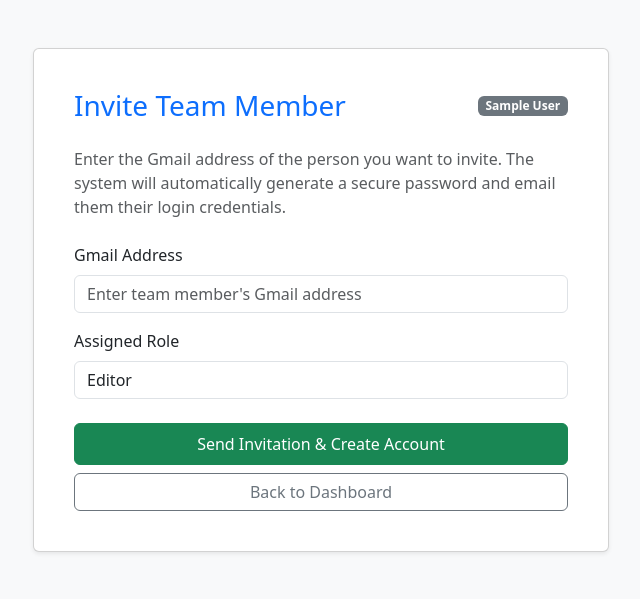
After one commit to nawabsakib5/Social-Media-Manager, a Django app: page /accounts/invite/ in a window 1280 px wide. The commit adds this page. Shown: the top 599 px of the page, without its empty margins (319-959 px from the left). Run offline with Django 5.2, Linux system fonts and the light colour scheme; a user stored in the database is signed in; tables that the repository leaves empty hold one stand-in row (values such as "Sample post"); parts of the project's set-up code (start-up, migrations or seed data) failed here and were passed over.

```diff
--- /dev/null
+++ b/accounts/forms.py
@@ -0,0 +1,16 @@
+from django import forms
+
+class TeamInviteForm(forms.Form):
+    email = forms.EmailField(
+        widget=forms.EmailInput(attrs={
+            'class': 'form-control',
+            'placeholder': 'Enter team member\'s Gmail address'
+        }),
+        label="Gmail Address"
+    )
+    role = forms.ChoiceField(
+        choices=[('editor', 'Editor'), ('viewer', 'Viewer')],
+        widget=forms.Select(attrs={'class': 'form-control'}),
+        initial='editor',
+        label="Assigned Role"
+    )
--- /dev/null
+++ b/accounts/templates/accounts/invite_member.html
@@ -0,0 +1,47 @@
+<!DOCTYPE html>
+<html lang="en">
+<head>
+    <meta charset="UTF-8">
+    <meta name="viewport" content="width=device-width, initial-scale=1.0">
+    <title>Invite Team Member - {{ active_team.name }}</title>
+    <link href="https://cdn.jsdelivr.net/npm/bootstrap@5.3.0/dist/css/bootstrap.min.css" rel="stylesheet">
+</head>
+<body class="bg-light py-5">
+    <div class="container" style="max-width: 600px;">
+        <div class="card shadow-sm p-4">
+            <div class="card-body">
+                <div class="d-flex justify-content-between align-items-center mb-4">
+                    <h1 class="h3 text-primary mb-0">Invite Team Member</h1>
+                    <span class="badge bg-secondary">{{ active_team.name }}</span>
+                </div>
+
+                <p class="text-muted mb-4">
+                    Enter the Gmail address of the person you want to invite.
+                    The system will automatically generate a secure password and email them their login credentials.
+                </p>
+
+                <form method="POST">
+                    {% csrf_token %}
+
+                    <div class="mb-3">
+                        <label class="form-label font-weight-bold">{{ form.email.label }}</label>
+                        {{ form.email }}
+                    </div>
+
+                    <div class="mb-4">
+                        <label class="form-label font-weight-bold">{{ form.role.label }}</label>
+                        {{ form.role }}
+                    </div>
+
+                    <div class="d-grid gap-2">
+                        <button type="submit" class="btn btn-success py-2 font-weight-bold">
+                            Send Invitation & Create Account
+                        </button>
+                        <a href="{% url 'post_list' %}" class="btn btn-outline-secondary">Back to Dashboard</a>
+                    </div>
+                </form>
+            </div>
+        </div>
+    </div>
+</body>
+</html>
--- /dev/null
+++ b/accounts/urls.py
@@ -0,0 +1,8 @@
+from django.urls import path
+from . import views
+
+app_name = 'accounts'
+
+urlpatterns = [
+    path('invite/', views.invite_team_member, name='invite_member'),
+]
--- /dev/null
+++ b/accounts/views.py
@@ -0,0 +1,101 @@
+from django.shortcuts import render, redirect
+from django.contrib.auth.decorators import login_required
+from django.contrib.auth.models import User
+from django.contrib import messages
+from django.utils.crypto import get_random_string
+from django.core.mail import send_mail
+from django.conf import settings
+from .models import TeamMember, Team
+from .forms import TeamInviteForm
+
+@login_required
+def invite_team_member(request):
+    # 1. Retrieve the logged-in user's active team membership
+    membership = request.user.teammemberships.first()
+    if not membership or membership.role != 'admin':
+        messages.error(request, "Access Denied: Only the team Admin can invite new members.")
+        return redirect('post_list')
+
+    active_team = membership.team
+
+    if request.method == 'POST':
+        form = TeamInviteForm(request.POST)
+        if form.is_valid():
+            email = form.cleaned_data['email']
+            role = form.cleaned_data['role']
+
+            # 2. Check if the User already exists in our database
+            user_exists = User.objects.filter(email=email).exists()
+
+            if user_exists:
+                invited_user = User.objects.get(email=email)
+                # Check if they are already in the same team
+                if TeamMember.objects.filter(user=invited_user, team=active_team).exists():
+                    messages.warning(request, f"'{email}' is already a member of this team.")
+                    return redirect('accounts:invite_member')
+
+                # Link existing user to this team
+                TeamMember.objects.create(
+                    user=invited_user,
+                    team=active_team,
+                    role=role
+                )
+
+                # Send simple notification email to the existing user
+                subject = f"You've been added to {active_team.name}"
+                message = f"Hello,\n\nYou have been added to the team '{active_team.name}' as a {role.upper()}.\nYou can now log in to view your dashboard."
+                send_mail(subject, message, settings.DEFAULT_FROM_EMAIL, [email])
+
+                messages.success(request, f"Successfully linked existing user {email} to your team!")
+            else:
+                # 3. Generate a secure random password for the new user
+                auto_password = get_random_string(length=12)
+
+                # 4. Create the new Django User (Gmail as username & email)
+                invited_user = User.objects.create_user(
+                    username=email,
+                    email=email,
+                    password=auto_password
+                )
+
+                # 5. Bind the new user to the Admin's active team
+                TeamMember.objects.create(
+                    user=invited_user,
+                    team=active_team,
+                    role=role
+                )
+
+                # 6. Compose and send the welcome email with auto-generated credentials
+                subject = f"Welcome to {active_team.name} - SaaS Invitation"
+                message = (
+                    f"Hello,\n\n"
+                    f"You have been invited to join the team '{active_team.name}' on SaaS Manager as an '{role.upper()}'.\n\n"
+                    f"Here are your login credentials:\n"
+                    f"Login URL: http://localhost:8000/login/\n"
+                    f"Username (Gmail): {email}\n"
+                    f"Temporary Password: {auto_password}\n\n"
+                    f"For security, please log in and change your password immediately.\n\n"
+                    f"Best regards,\n"
+                    f"The {active_team.name} Team"
+                )
+
+                try:
+                    send_mail(
+                        subject,
+                        message,
+                        settings.DEFAULT_FROM_EMAIL,
+                        [email],
+                        fail_silently=False,
+                    )
+                    messages.success(request, f"Success: Invited {email}. Login credentials have been sent via email!")
+                except Exception as e:
+                    messages.warning(request, f"User created, but email failed to send. Generated Password is: {auto_password}. Error: {str(e)}")
+
+            return redirect('post_list')
+    else:
+        form = TeamInviteForm()
+
+    return render(request, 'accounts/invite_member.html', {
+        'form': form,
+        'active_team': active_team
+    })
--- a/config/urls.py
+++ b/config/urls.py
@@ -8,7 +8,8 @@ urlpatterns = [
     path('admin/', admin.site.urls),
     path('posts/', include('posts.urls')),
     path('inbox/', include('inbox.urls')),
-    path('social/', include('social_accounts.urls')),  # Integrated social_accounts URLs
+    path('social/', include('social_accounts.urls')),
+    path('accounts/', include('accounts.urls')),
     path('login/', auth_views.LoginView.as_view(template_name='registration/login.html'), name='login'),
     path('logout/', auth_views.LogoutView.as_view(), name='logout'),
 ]
--- a/posts/urls.py
+++ b/posts/urls.py
@@ -1,7 +1,11 @@
 from django.urls import path
 from . import views
+from social_accounts import views as social_views  # Imported social views
 
 urlpatterns = [
     path('', views.post_list, name='post_list'),
     path('new/', views.post_create, name='post_create'),
+    path('accounts/', social_views.account_list, name='account_list'),
+
+    path('accounts/connect/', social_views.facebook_login, name='account_create'),
 ]
```
Also changed, not shown: config/settings.py (+10 -0 lines), posts/templates/posts/post_list.html (+11 -3 lines), posts/views.py (+29 -12 lines), social_accounts/views.py (+46 -29 lines), db.sqlite3 (deleted), 2 other files.
